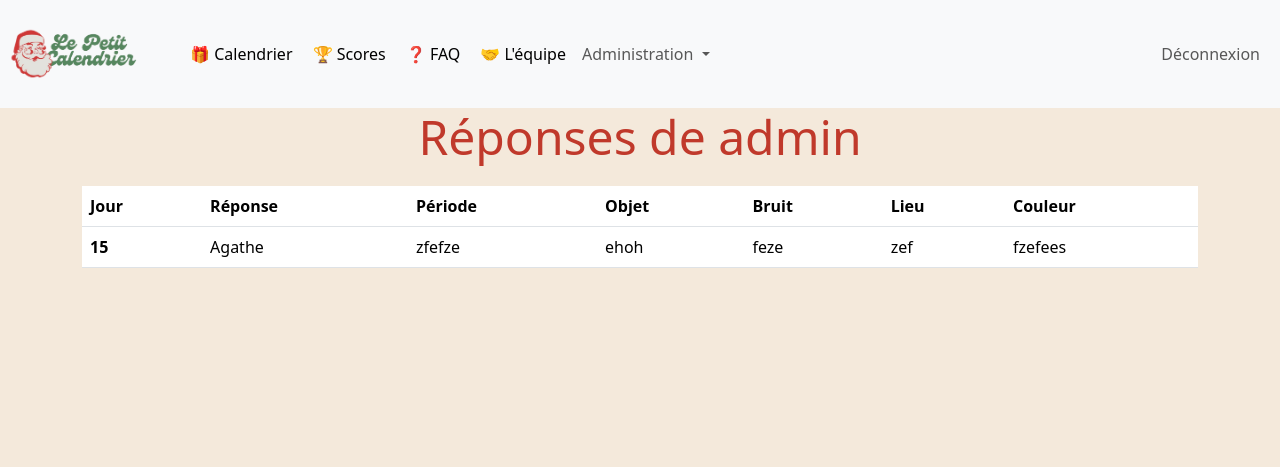
After one commit to goudinium/calendrier, a Flask app: page /users/1 in a window 1280 px wide. The commit adds this page. Shown: the top 467 px of the page. Run offline with Flask 3, Linux system fonts and the light colour scheme; a user stored in the database is signed in.

Commit message:
Ajout de la page de vérification des réponses

```diff
--- a/petitcalendrier/config.py
+++ b/petitcalendrier/config.py
@@ -1,4 +1,4 @@
 class Config:
     SECRET_KEY = '74f98e76805cca74c37072e4f2e715af'
     SQLALCHEMY_DATABASE_URI = 'sqlite:///site.db'
-    DAY = 24
+    DAY = 12
--- /dev/null
+++ b/petitcalendrier/templates/answers.j2
@@ -0,0 +1,35 @@
+{% extends "layout.j2" %}
+{% block content %}
+<div class="row text-center">
+    <h1>Réponses de {{user.username}}</h1>
+</div>
+<div class="container content-section d-flex align-items-center justify-content-center">
+<table class="table">
+  <thead>
+    <tr>
+      <th scope="col">Jour</th>
+      <th scope="col">Réponse</th>
+      <th scope="col">Période</th>
+      <th scope="col">Objet</th>
+      <th scope="col">Bruit</th>
+      <th scope="col">Lieu</th>
+      <th scope="col">Couleur</th>
+    </tr>
+  </thead>
+  <tbody>
+    {% for answer in answers %}
+      <tr>
+        <th scope="row">{{answer.question_id}}</th>
+        <td>{{answer.answer_character}}</th>
+        <td>{{answer.answer_time}}</th>
+        <td>{{answer.answer_object}}</th>
+        <td>{{answer.answer_sound}}</th>
+        <td>{{answer.answer_place}}</th>
+        <td>{{answer.answer_color}}</th>
+      </tr>
+    {% endfor %}
+  </tbody>
+  </table>
+</div>
+
+{% endblock content %}
--- a/petitcalendrier/templates/users.j2
+++ b/petitcalendrier/templates/users.j2
@@ -16,7 +16,7 @@
     {% for user in users %}
       <tr>
         <th scope="row">{{user.id}}</th>
-        <td>{{user.username}}</th>
+        <td><a href="{{url_for('users.check_answers', user_id=user.id)}}">{{user.username}}</a></th>
         <td>{{user.first_name}}</th>
         <td>{{user.last_name}}</th>
         <td>{{user.password}}</th>
--- a/petitcalendrier/users/routes.py
+++ b/petitcalendrier/users/routes.py
@@ -2,7 +2,7 @@ from flask import Blueprint, render_template, redirect, url_for, abort, request,
 from flask_login import current_user, login_required, login_user, logout_user
 
 from petitcalendrier.users.forms import RegisterForm, LoginForm
-from petitcalendrier.models import User
+from petitcalendrier.models import User, Answer
 from petitcalendrier import bcrypt, db
 
 users = Blueprint('users', __name__)
@@ -39,6 +39,15 @@ def register():
 
     return render_template("register.j2", form=form, title="Créer un utilisateur")
 
+@users.route("/users/<int:user_id>")
+@login_required
+def check_answers(user_id):
+    if not current_user.is_admin:
+        abort(403)
+    user = User.query.filter_by(id=user_id).first_or_404()
+    answers = user.answers
+    return render_template("answers.j2", user=user, answers=answers)
+
 
 @users.route("/logout")
 @login_required
```
